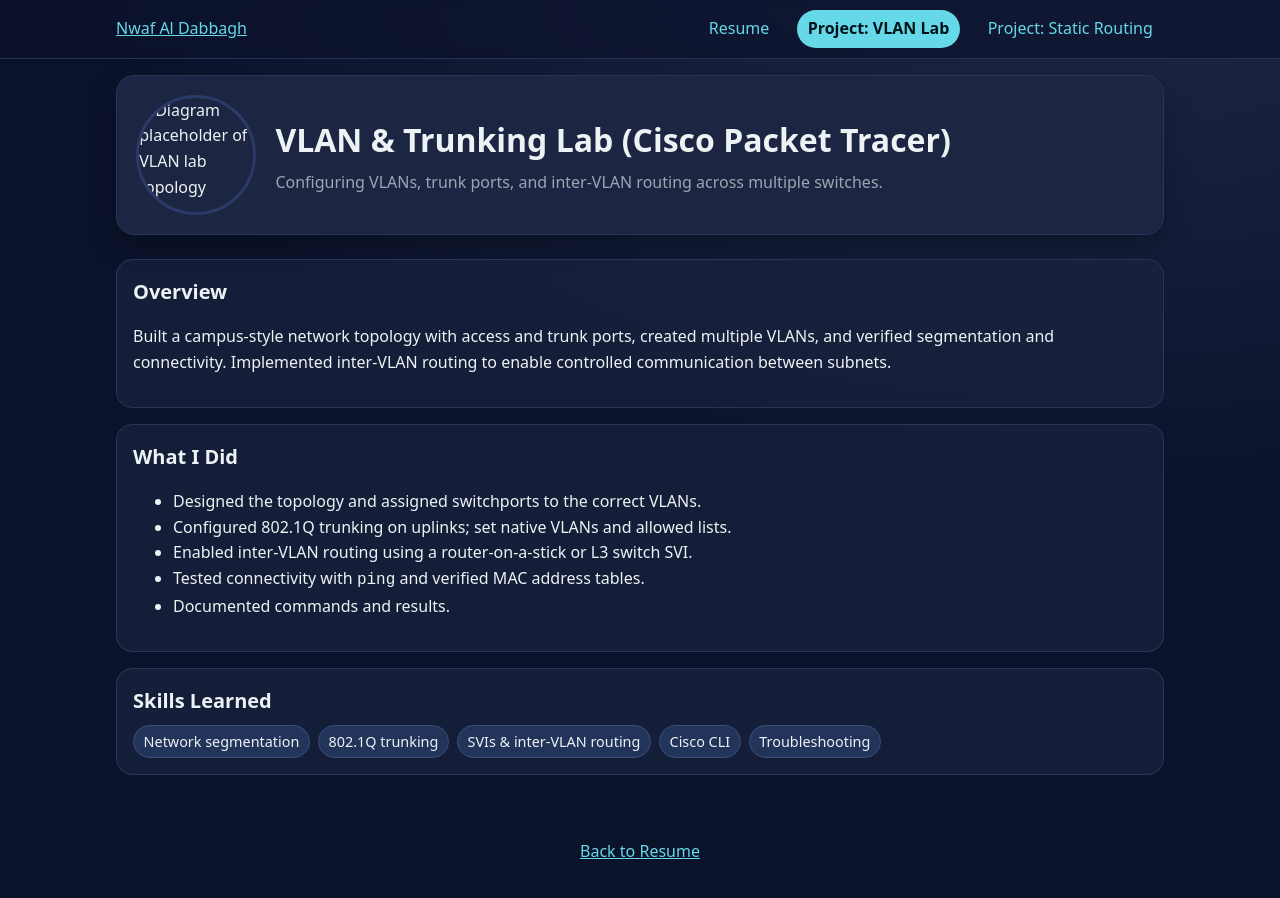
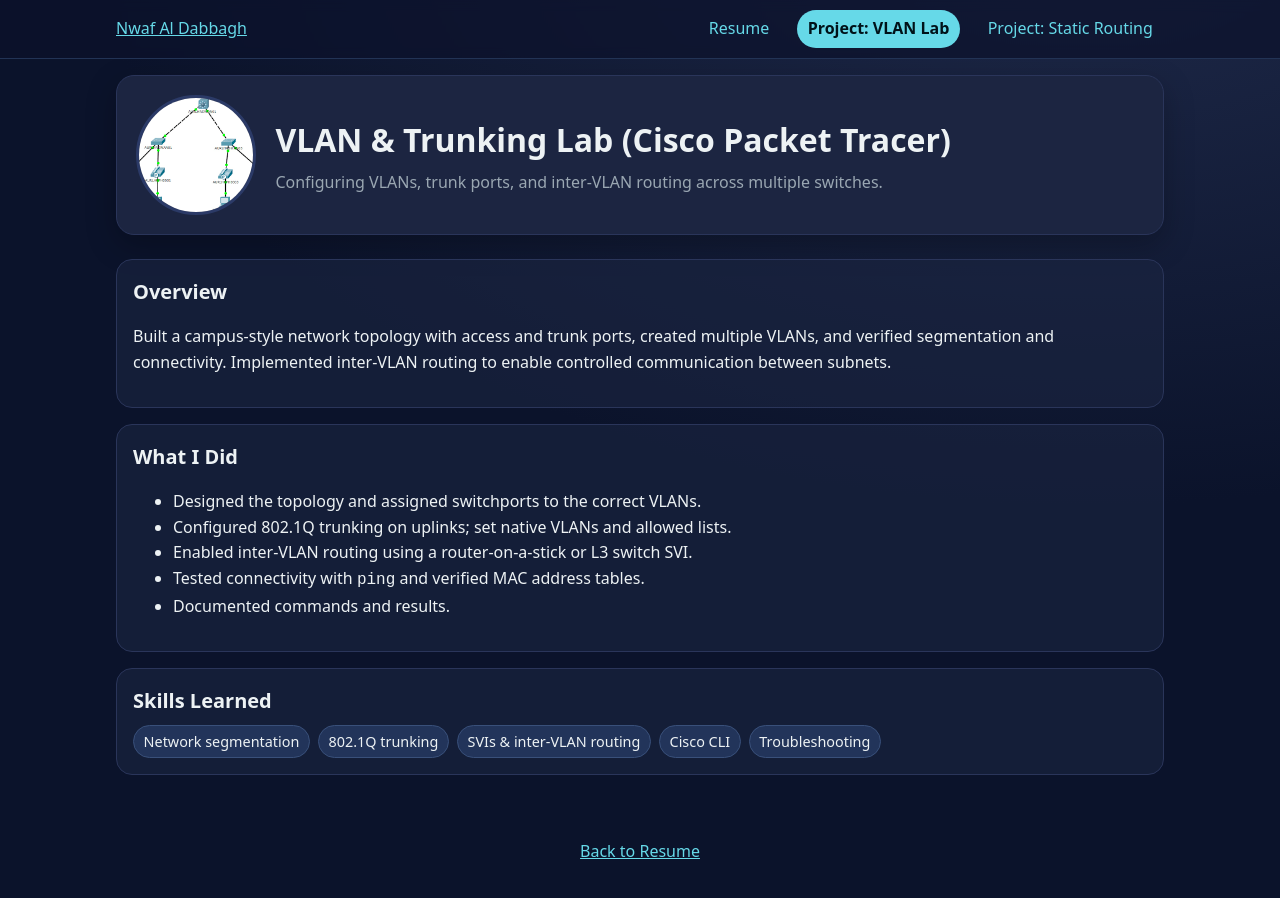
Before and after one commit to nwafaldabbagh/NwafResume2, a plain HTML site: page project1.html in a window 1280 px wide. Drawn offline with Linux system fonts and the light colour scheme.

Commit message:
Update project1.html

```diff
--- a/project1.html
+++ b/project1.html
@@ -25,7 +25,7 @@
 <main id="content" class="container">
   <article>
     <header class="profile" aria-labelledby="title">
-      <img src="assets/project1.png" alt="Diagram placeholder of VLAN lab topology" />
+      <img src="project1.png" alt="Diagram placeholder of VLAN lab topology" />
       <div>
         <h1 id="title">VLAN &amp; Trunking Lab (Cisco Packet Tracer)</h1>
         <p class="tagline">Configuring VLANs, trunk ports, and inter‑VLAN routing across multiple switches.</p>
```
